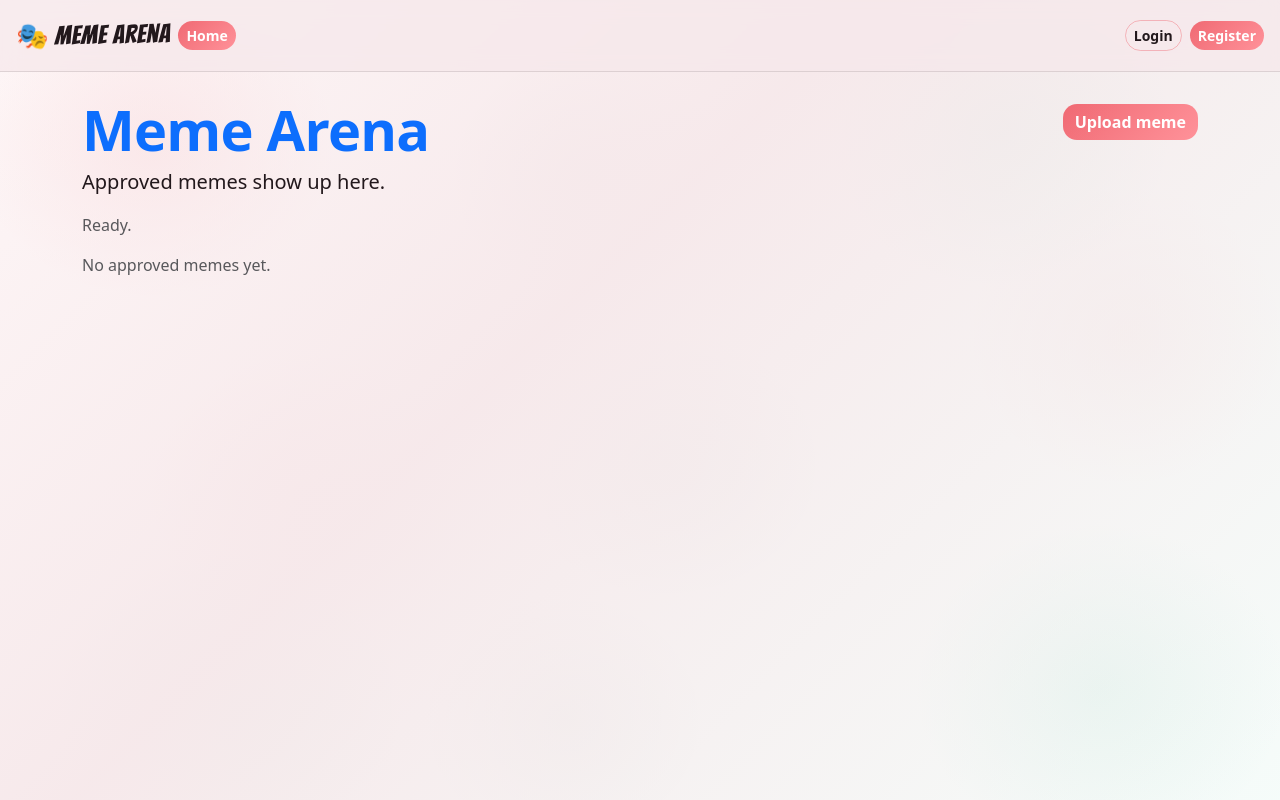
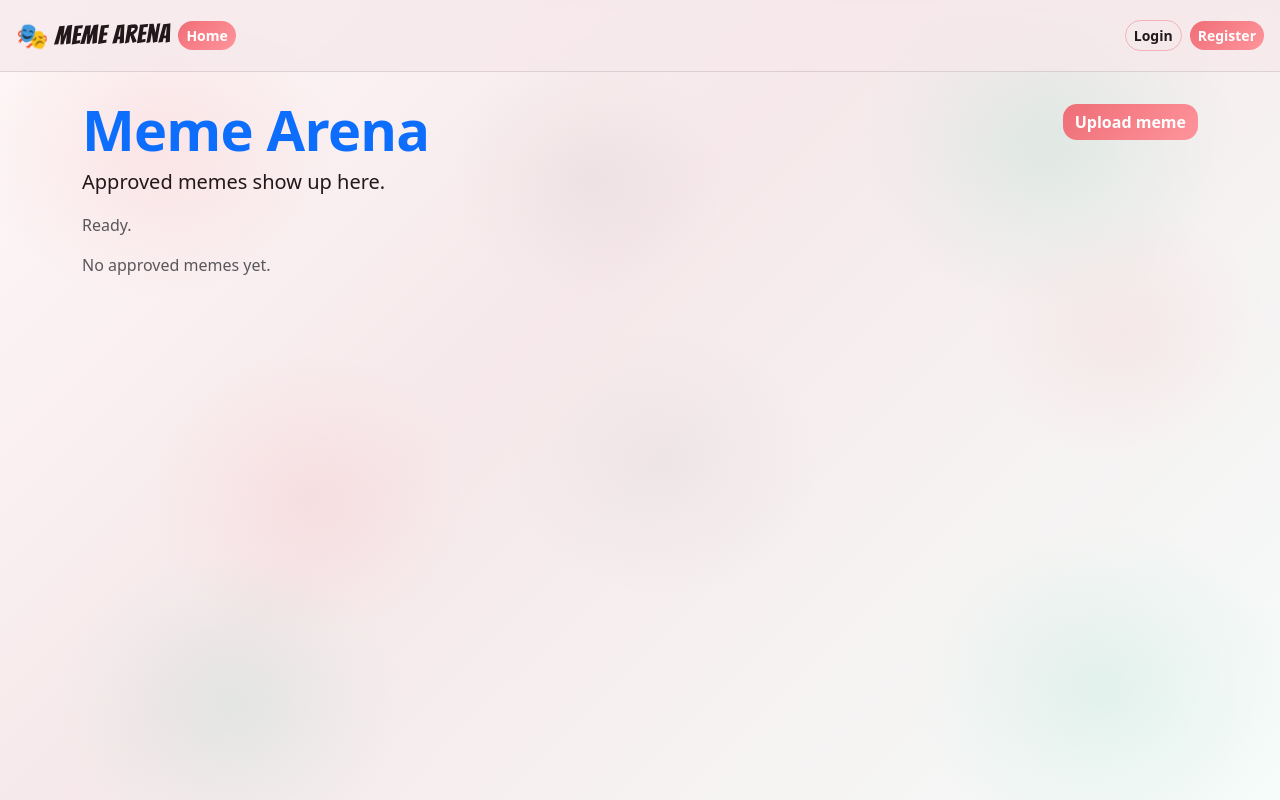
Before and after one commit to LichenMoontree/meme-arena, a website built with Vite: page src/pages/home/index.html in a window 1280 px wide. Built offline with nearby package versions, Linux system fonts and the light colour scheme; some packages are replaced by stand-ins of ours; no server answers; the database is empty.

Commit message:
UI: restore mint + show background blobs

```diff
--- a/src/styles/theme.css
+++ b/src/styles/theme.css
@@ -16,26 +16,28 @@ html, body{ min-height: 100%; }
 body{
   color: var(--ink);
 
-  /* ✅ Pastel base gradient (very soft coral -> blush -> mint) */
+  /* ✅ Put blobs FIRST so they render ON TOP of the base gradient */
   background:
-    linear-gradient(135deg,
-      rgba(239,98,108,0.05) 0%,
-      rgba(246,232,234,0.96) 42%,
-      rgba(89,201,165,0.06) 100%
-    ),
+    /* coral blobs */
+    radial-gradient(260px 220px at 12% 18%, rgba(239,98,108,0.10), transparent 70%),
+    radial-gradient(220px 200px at 24% 62%, rgba(239,98,108,0.08), transparent 72%),
+    radial-gradient(200px 180px at 88% 42%, rgba(239,98,108,0.07), transparent 72%),
 
-    /* ✅ mini blobs (subtle + many) */
-    radial-gradient(260px 220px at 12% 18%, rgba(239,98,108,0.10), transparent 70%),
-    radial-gradient(220px 200px at 24% 62%, rgba(239,98,108,0.07), transparent 72%),
-    radial-gradient(240px 210px at 18% 88%, rgba(89,201,165,0.10), transparent 72%),
+    /* mint blobs (slightly stronger so they show) */
+    radial-gradient(260px 230px at 82% 18%, rgba(89,201,165,0.14), transparent 72%),
+    radial-gradient(240px 210px at 18% 88%, rgba(89,201,165,0.12), transparent 72%),
+    radial-gradient(260px 230px at 86% 86%, rgba(89,201,165,0.12), transparent 72%),
 
-    radial-gradient(240px 220px at 78% 16%, rgba(89,201,165,0.11), transparent 72%),
-    radial-gradient(220px 210px at 88% 42%, rgba(239,98,108,0.06), transparent 72%),
-    radial-gradient(260px 230px at 86% 86%, rgba(89,201,165,0.09), transparent 72%),
-
+    /* tiny ink blobs for depth */
     radial-gradient(200px 180px at 46% 22%, rgba(34,24,28,0.04), transparent 70%),
     radial-gradient(220px 190px at 52% 58%, rgba(34,24,28,0.035), transparent 72%),
-    radial-gradient(200px 180px at 44% 90%, rgba(34,24,28,0.03), transparent 72%);
+
+    /* ✅ Base pastel gradient LAST (bottom layer) */
+    linear-gradient(135deg,
+      rgba(239,98,108,0.045) 0%,
+      rgba(246,232,234,0.98) 42%,
+      rgba(89,201,165,0.06) 100%
+    );
 
   background-repeat: no-repeat;
   background-attachment: fixed;
@@ -75,8 +77,7 @@ body{
 }
 
 .btn-primary{
-  /* slightly softer coral */
-  background: linear-gradient(135deg, rgba(239,98,108,0.95), rgba(255,140,148,0.95));
+  background: linear-gradient(135deg, rgba(239,98,108,0.92), rgba(255,140,148,0.92));
   border: none;
 }
 
```
